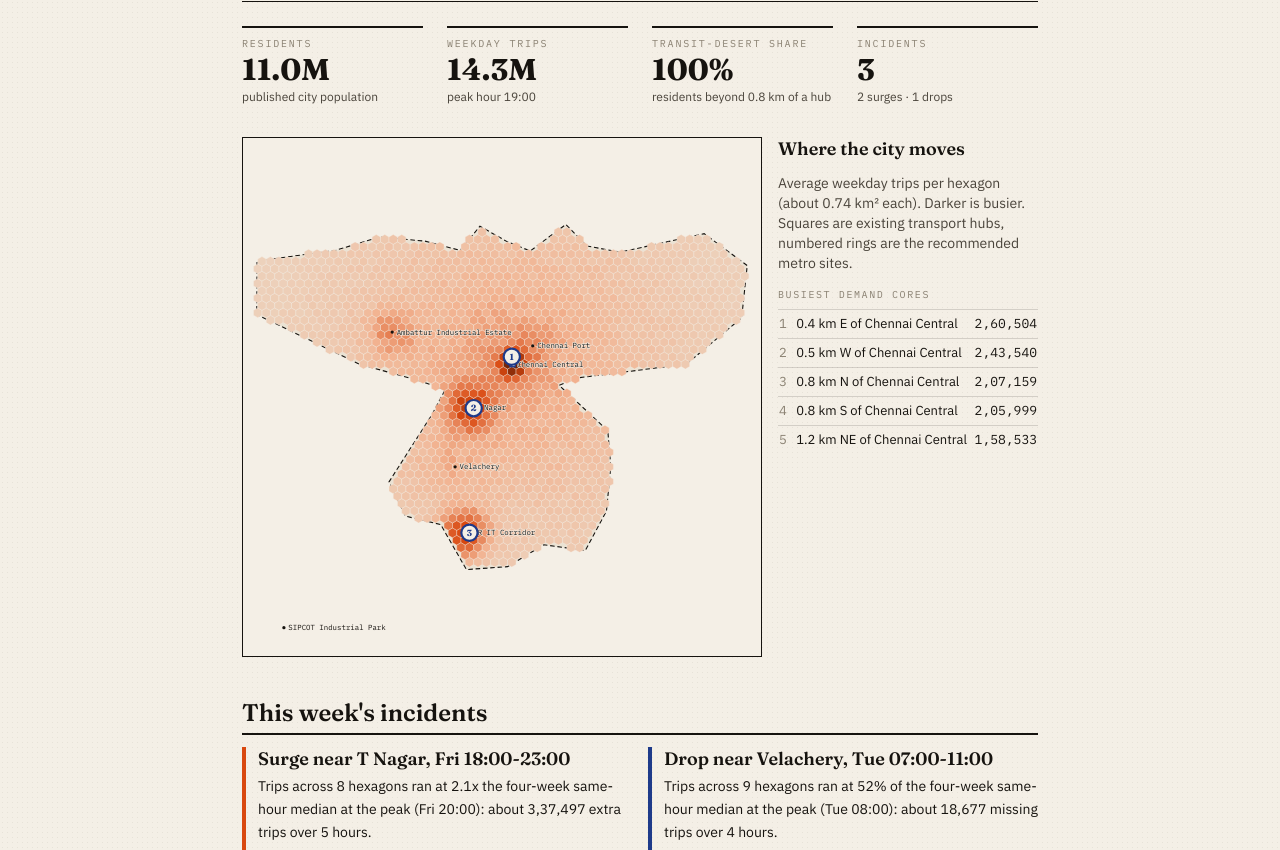
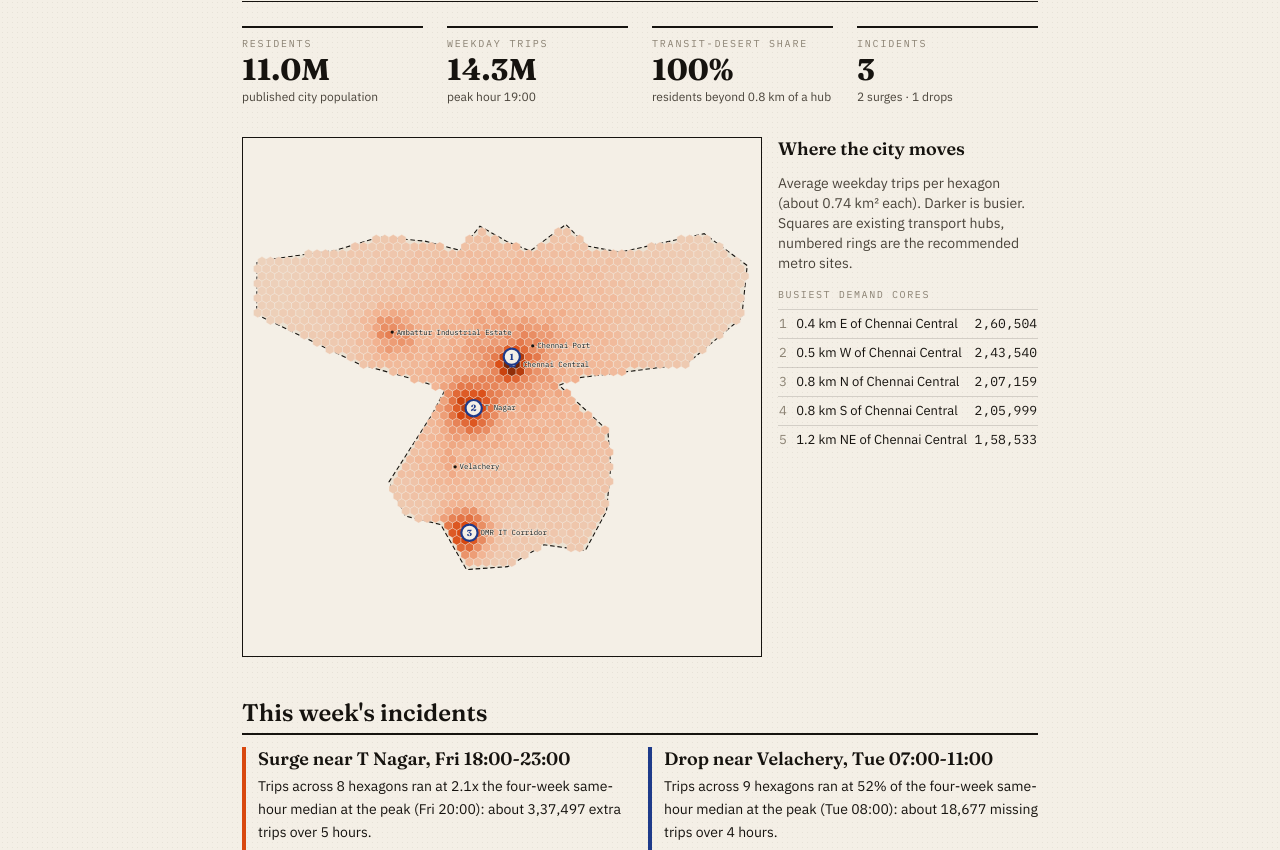
Before and after one commit to MrNK2107/MetroPulse, a Next.js app in the folder frontend/: page /brief in a window 1280 px wide. Shown: the part 380-1230 px from the top of the page. Built offline with nearby package versions, Linux system fonts and the light colour scheme.

Commit message:
fix(map): labels above markers and clear of them; drop anchors outside the sample boundary; ignore off-grid pins; catchments read over faded demand

```diff
--- a/frontend/src/components/desk/HexMap.tsx
+++ b/frontend/src/components/desk/HexMap.tsx
@@ -98,7 +98,12 @@ function HexMapInner({
   const fs = size / 70; // label font size in km units
 
   const hubs = useMemo(
-    () => anchors.map((a) => ({ a, p: grid.project(a.lat, a.lng) })),
+    // Some configured anchors sit well outside the sample boundary; drawing them
+    // leaves an orphan label in the margin, so keep only those near a hexagon.
+    () =>
+      anchors
+        .map((a) => ({ a, p: grid.project(a.lat, a.lng) }))
+        .filter(({ p }) => grid.within(p.x, p.y, 1.5).length > 0),
     [anchors, grid]
   );
 
@@ -114,7 +119,17 @@ function HexMapInner({
     pt.x = e.clientX;
     pt.y = e.clientY;
     const p = pt.matrixTransform(ctm.inverse());
+    // A pin off the hexagons would score an empty catchment; ignore it.
+    if (grid.cellAt(p.x, -p.y) === undefined) return;
     onPick({ x: p.x, y: -p.y });
+  };
+
+  const labelX = (p: { x: number; y: number }) => {
+    let x = p.x + fs * 0.6;
+    for (const m of markers) {
+      if (Math.abs(m.at.y - p.y) < fs * 1.4 && m.at.x > p.x - fs * 1.4 && m.at.x < x + fs * 1.2) x = m.at.x + fs * 1.5;
+    }
+    return x;
   };
 
   return (
@@ -129,18 +144,21 @@ function HexMapInner({
       style={{ cursor: onPick ? "crosshair" : "default" }}
     >
       <path d={boundary} fill="#EAE2D3" stroke="#16130F" strokeWidth={0.12} strokeDasharray="0.5 0.3" />
-      <HexLayer paths={paths} values={values} scaleMax={scaleMax} />
+      {/* Fade demand behind a catchment so the walk and feeder bands read clearly. */}
+      <g opacity={walk || feeder ? 0.55 : 1}>
+        <HexLayer paths={paths} values={values} scaleMax={scaleMax} />
+      </g>
       {feeder && (
         <g>
           {Array.from(feeder).map((i) => (
-            <path key={`f${i}`} d={paths[i]} fill="#1E3A8A" fillOpacity={0.16} stroke="none" />
+            <path key={`f${i}`} d={paths[i]} fill="#1E3A8A" fillOpacity={0.2} stroke="#1E3A8A" strokeOpacity={0.35} strokeWidth={0.03} />
           ))}
         </g>
       )}
       {walk && (
         <g>
           {Array.from(walk).map((i) => (
-            <path key={`w${i}`} d={paths[i]} fill="#1E3A8A" fillOpacity={0.45} stroke="#1E3A8A" strokeWidth={0.05} />
+            <path key={`w${i}`} d={paths[i]} fill="#1E3A8A" fillOpacity={0.6} stroke="#F4EFE6" strokeWidth={0.05} />
           ))}
         </g>
       )}
@@ -172,22 +190,6 @@ function HexMapInner({
             </circle>
           )
         )}
-        {hubs.map(({ a, p }) => (
-          <text
-            key={`t${a.name}`}
-            x={p.x + fs * 0.6}
-            y={-p.y + fs * 0.35}
-            fontSize={fs}
-            fontFamily="var(--font-mono), monospace"
-            fill="#16130F"
-            stroke="#F4EFE6"
-            strokeWidth={fs * 0.16}
-            paintOrder="stroke"
-            style={{ pointerEvents: "none" }}
-          >
-            {a.name}
-          </text>
-        ))}
       </g>
       <g>
         {markers.map((m) =>
@@ -228,6 +230,25 @@ function HexMapInner({
           )
         )}
       </g>
+      {/* Labels sit above the markers and step right of any marker that would cover them. */}
+      <g>
+        {hubs.map(({ a, p }) => (
+          <text
+            key={`t${a.name}`}
+            x={labelX(p)}
+            y={-p.y + fs * 0.35}
+            fontSize={fs}
+            fontFamily="var(--font-mono), monospace"
+            fill="#16130F"
+            stroke="#F4EFE6"
+            strokeWidth={fs * 0.16}
+            paintOrder="stroke"
+            style={{ pointerEvents: "none" }}
+          >
+            {a.name}
+          </text>
+        ))}
+      </g>
     </svg>
   );
 }
--- a/frontend/src/components/desk/SitingPanel.tsx
+++ b/frontend/src/components/desk/SitingPanel.tsx
@@ -68,7 +68,7 @@ export function SitingPanel({ mode, onMode, result, placeName, suggestions, sugg
             </div>
             <div className="text-right">
               <div className="font-display text-5xl font-bold leading-none text-supply tabular">{result.score}</div>
-              <div className="font-mono text-[10px] uppercase tracking-widest text-ink-faint">score / 100</div>
+              <div className="whitespace-nowrap font-mono text-[10px] uppercase tracking-widest text-ink-faint">score / 100</div>
             </div>
           </div>
           <div className="grid grid-cols-2 gap-x-4 gap-y-2">
```
Also changed, not shown: 1 other file (tests, documents, lock files or other folders).
